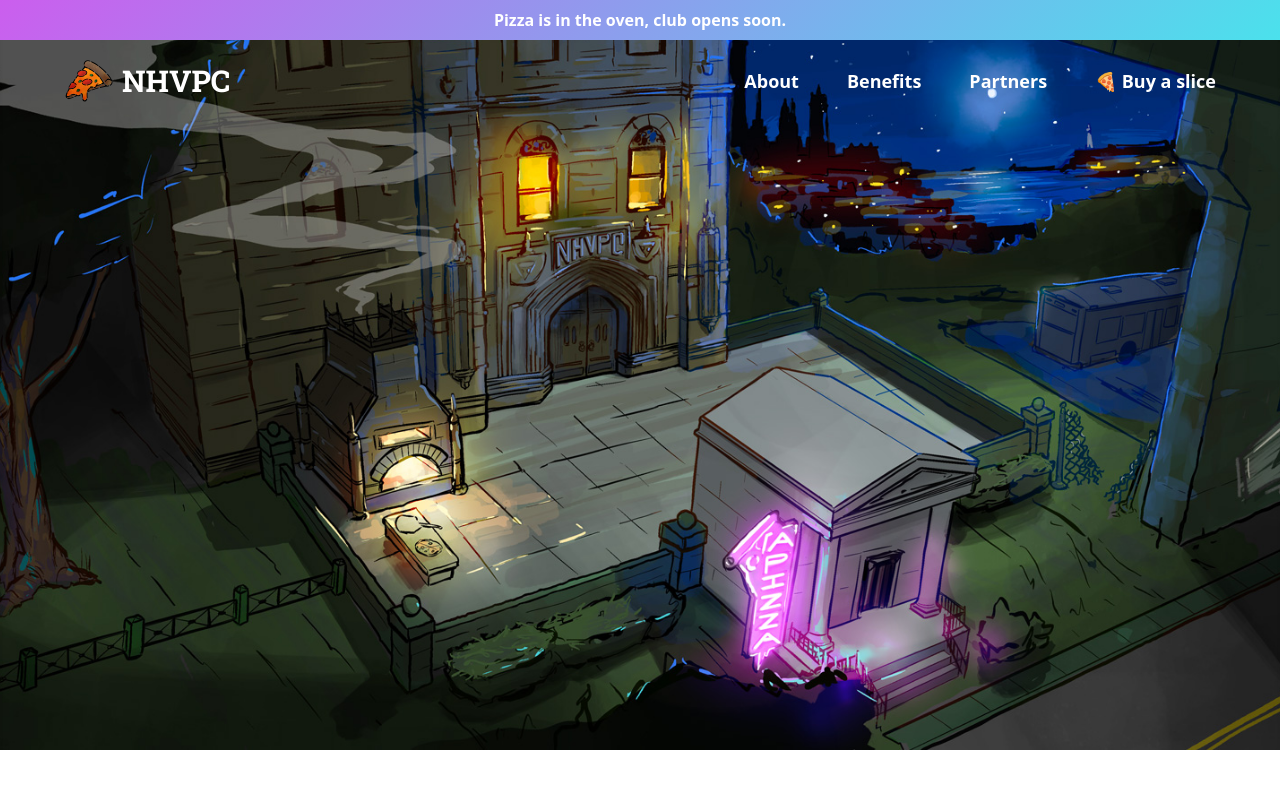
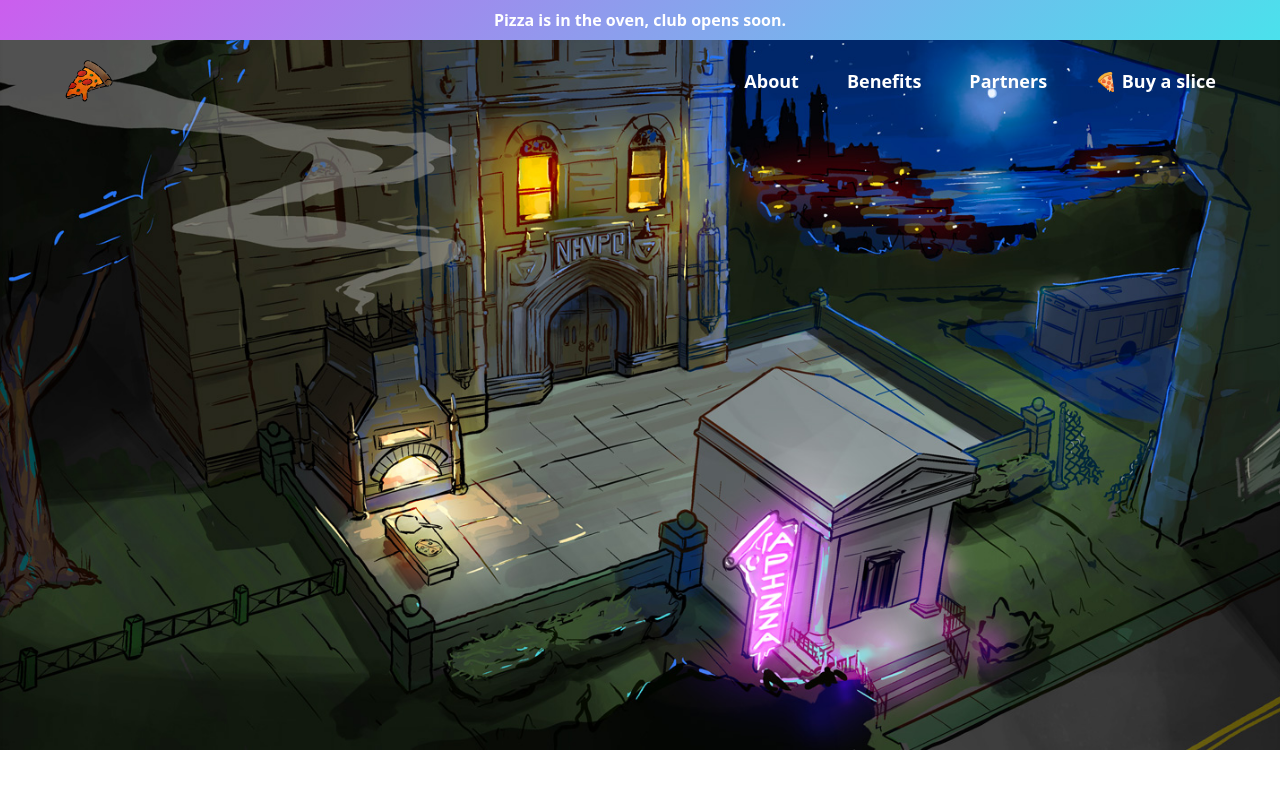
Before and after one commit to chambaz/nhvpc, a Next.js app: page / in a window 1280 px wide. Shown: the top 800 px of the page. Built offline with nearby package versions, Linux system fonts and the light colour scheme.

Commit message:
Remove NHVPC from logo

```diff
--- a/components/nav.js
+++ b/components/nav.js
@@ -48,7 +48,6 @@ const Nav = () => {
         <div className="flex w-full max-w-6xl mx-auto items-center p-4 xl:px-0 font-bold text-lg">
           <a href="#" className="flex items-center text-3xl font-serif">
             <Image src="/img/logo.png" width="50" height="50" />
-            <span className="ml-2">NHVPC</span>
           </a>
 
           <GiHamburgerMenu
@@ -107,7 +106,6 @@ const Nav = () => {
           href="#"
           className="flex items-center text-3xl font-serif absolute top-10 left-5 text-white">
           <Image src="/img/logo.png" width="50" height="50" />
-          <span className="ml-2">NHVPC</span>
         </a>
         <IoClose
           onClick={(e) => {
```
